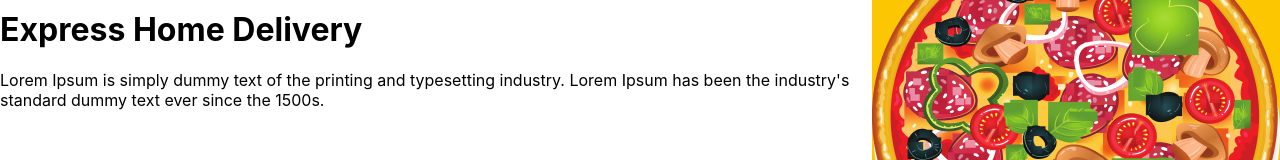
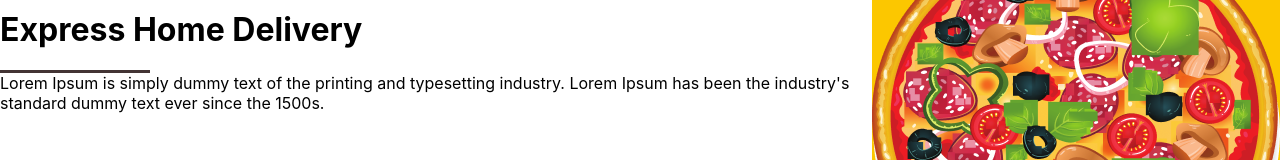
Before and after one commit to rizaruved/waysfood, a React (Create React App) app: page / in a window 1280 px wide. Shown: the part 143-303 px from the top of the page. Built offline with nearby package versions, Linux system fonts and the light colour scheme.

Commit message:
/ ‘src/App.css’

```diff
--- a/src/App.css
+++ b/src/App.css
@@ -30,3 +30,9 @@
 .main-text {
   background-color: #fff;
 }
+
+.main-stick {
+  width: 150px;
+  height: 3px;
+  background: #433434;
+}
```
